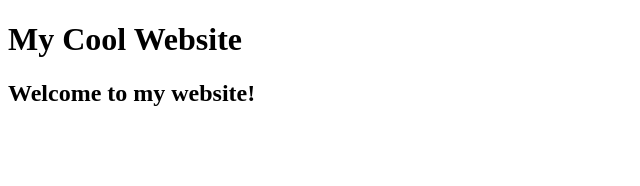
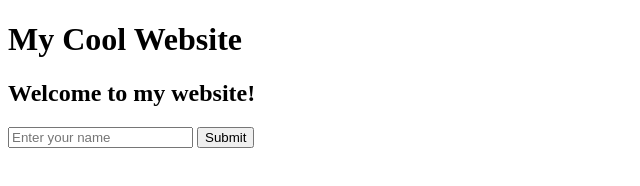
Before and after one commit to Gragru/MyCoolWebsite, a plain HTML site: page index.html in a window 1280 px wide. Shown: the whole page, without its empty margins (0-640 px from the left). Drawn offline with Linux system fonts and the light colour scheme.

Commit message:
Login form

```diff
--- a/index.html
+++ b/index.html
@@ -8,5 +8,9 @@
 <body>
     <h1>My Cool Website</h1>
     <h2>Welcome to my website!</h2>
+    <form>
+        <input type="text" placeholder="Enter your name" >
+        <button type="submit">Submit</button>
+    </form>
 </body>
 </html>
```
